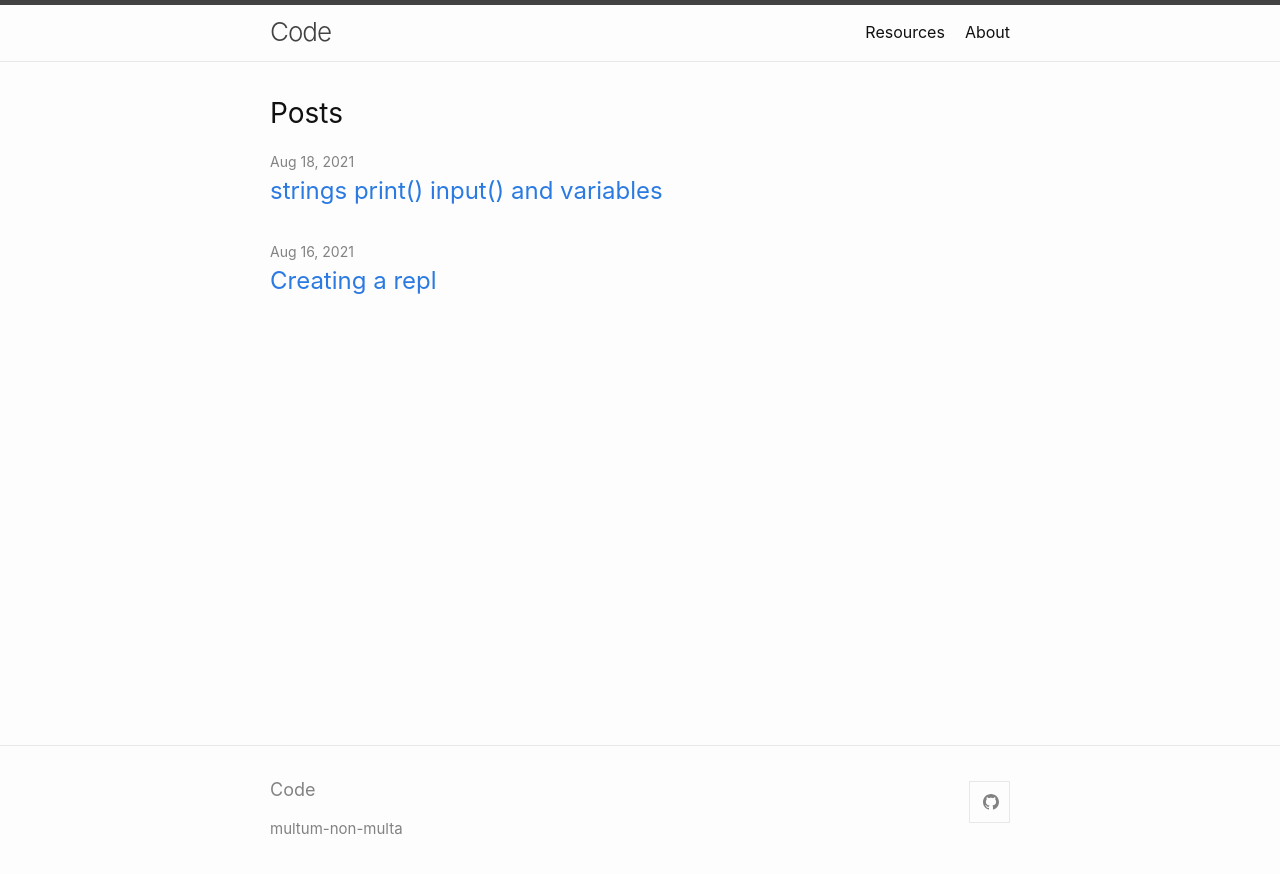
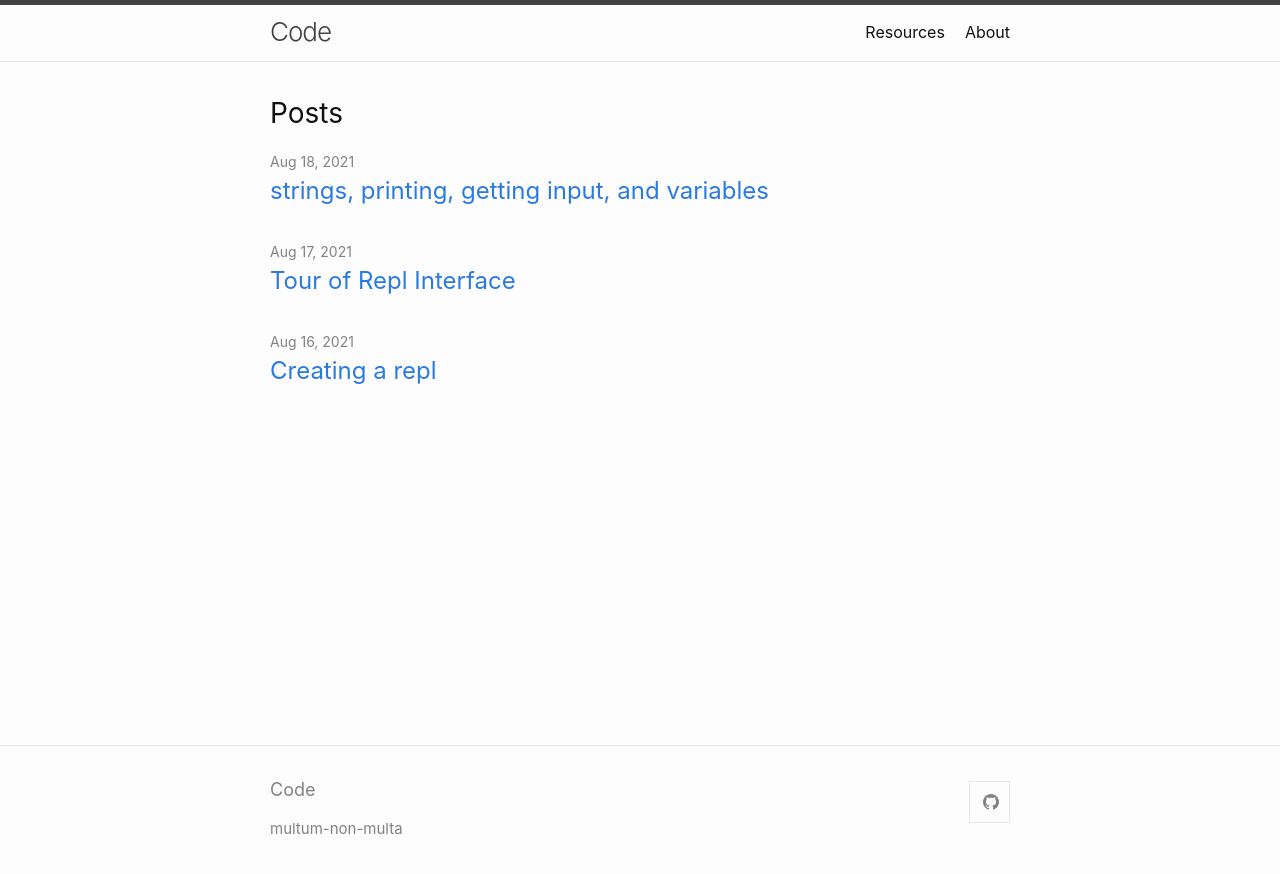
Before and after one commit to multum-non-multa/code, a Jekyll site: the page built from index.md, in a window 1280 px wide. Shown: the top 874 px of the page. Built offline with Jekyll 4.4.1, drawn with Linux system fonts in a browser that asks for light colours.

Commit message:
start of create repl post

```diff
--- a/_posts/2021-08-18-printing-strings.md
+++ b/_posts/2021-08-18-printing-strings.md
@@ -1,6 +1,6 @@
 ---
 layout: post
-title: strings print() input() and variables
+title: strings, printing, getting input, and variables
 ---
 
 - [Project: Generate a Title with Two Separate String Inputs](#project--generate-a-title-with-two-separate-string-inputs)
```
Also changed, not shown: _posts/2021-08-17-tour-of-repl.md (added, +8 -0 lines), assets/images/repl-001.jpg (added), 2 other files.
